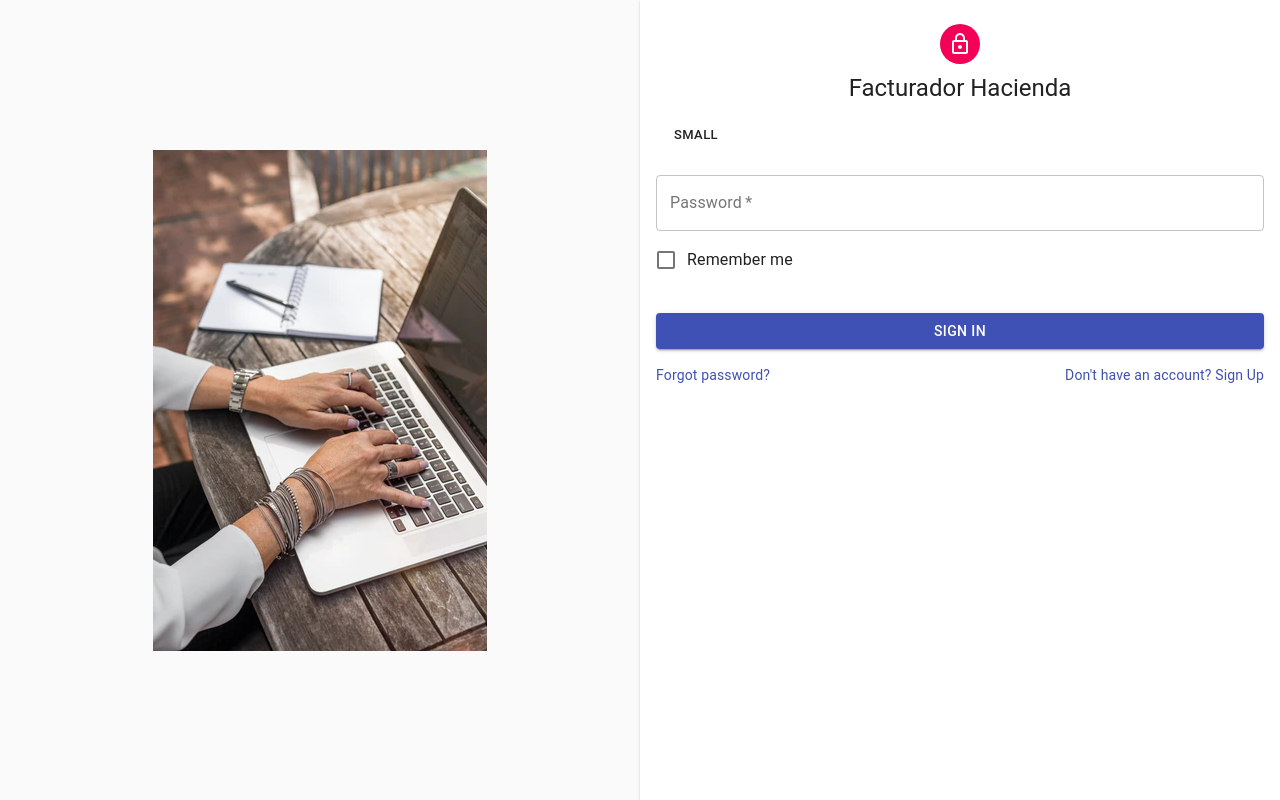
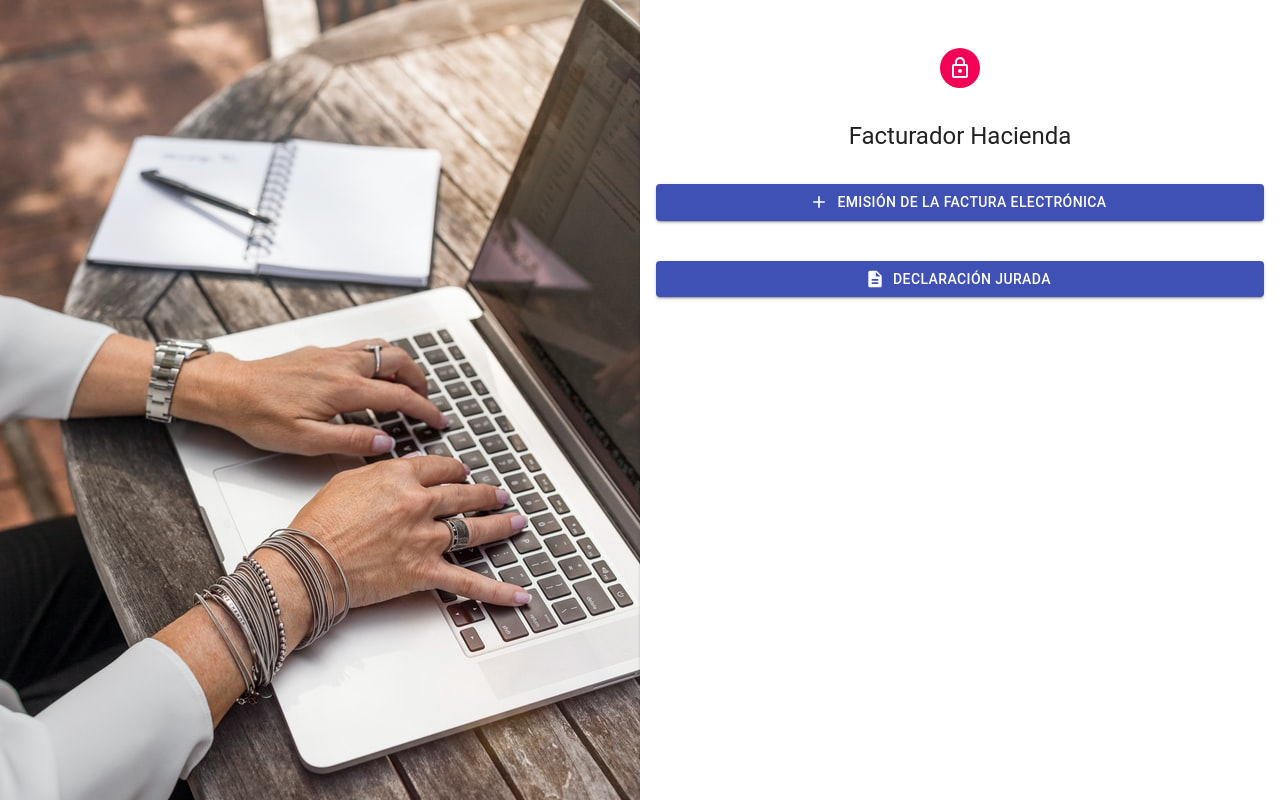
Before and after one commit to marianSoza99/Facturador_Hacienda, a React (Create React App) app in the folder frontend/: page / in a window 1280 px wide. Built offline with nearby package versions, Linux system fonts and the light colour scheme.

Commit message:
Terminado main page

```diff
--- a/frontend/src/components/prueba.js
+++ b/frontend/src/components/prueba.js
@@ -2,16 +2,16 @@ import React from 'react';
 import Avatar from '@material-ui/core/Avatar';
 import Button from '@material-ui/core/Button';
 import CssBaseline from '@material-ui/core/CssBaseline';
-import TextField from '@material-ui/core/TextField';
-import FormControlLabel from '@material-ui/core/FormControlLabel';
-import Checkbox from '@material-ui/core/Checkbox';
-import Link from '@material-ui/core/Link';
 import Paper from '@material-ui/core/Paper';
 import Grid from '@material-ui/core/Grid';
+import AddIcon from '@material-ui/icons/Add';
+import DescriptionIcon from '@material-ui/icons/Description';
 import LockOutlinedIcon from '@material-ui/icons/LockOutlined';
 import Typography from '@material-ui/core/Typography';
 import { makeStyles } from '@material-ui/core/styles';
-import logo from "../images/flex.png"
+import logo from "../images/flex2.png";
+import { Link } from 'react-router-dom';
+
 
 
 const useStyles = makeStyles((theme) => ({
@@ -33,7 +33,7 @@ const useStyles = makeStyles((theme) => ({
     alignItems: 'center',
   },
   avatar: {
-    margin: theme.spacing(1),
+    margin: theme.spacing(4),
     backgroundColor: theme.palette.secondary.main,
   },
   form: {
@@ -67,45 +67,28 @@ export default function SignInSide() {
             Facturador Hacienda
           </Typography>
           <form className={classes.form} noValidate>
-          <Button size="small" className={classes.margin}>
-            Small
-           </Button>
-            <TextField
-              variant="outlined"
-              margin="normal"
-              required
-              fullWidth
-              name="password"
-              label="Password"
-              type="password"
-              id="password"
-              autoComplete="current-password"
-            />
-            <FormControlLabel
-              control={<Checkbox value="remember" color="primary" />}
-              label="Remember me"
-            />
             <Button
+              component={ Link } to="/factura"
               type="submit"
               fullWidth
               variant="contained"
               color="primary"
+              startIcon={<AddIcon />}
               className={classes.submit}
             >
-              Sign In
+              Emisión de la factura Electrónica
             </Button>
-            <Grid container>
-              <Grid item xs>
-                <Link href="#" variant="body2">
-                  Forgot password?
-                </Link>
-              </Grid>
-              <Grid item>
-                <Link href="#" variant="body2">
-                  {"Don't have an account? Sign Up"}
-                </Link>
-              </Grid>
-            </Grid>
+            <Button
+            component={ Link } to="/factura"
+              type="submit"
+              fullWidth
+              variant="contained"
+              color="primary"
+              startIcon={<DescriptionIcon />}
+              className={classes.submit}
+            >
+              Declaración Jurada
+            </Button>
           </form>
         </div>
       </Grid>
```
Also changed, not shown: frontend/src/images/flex2.png (added).
